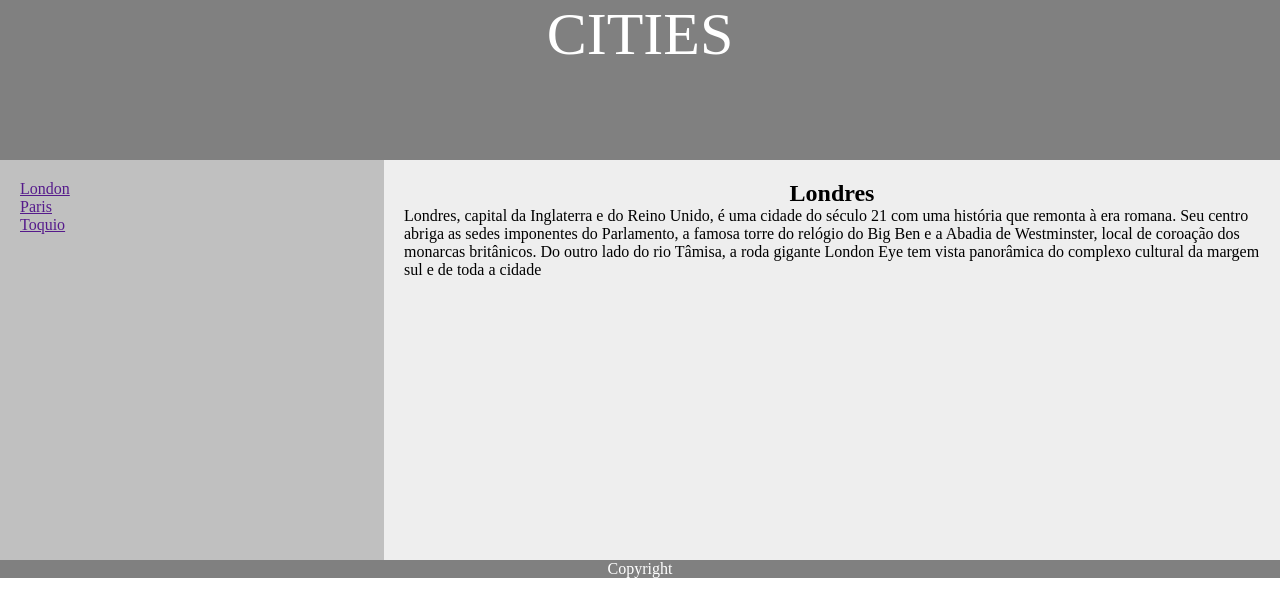
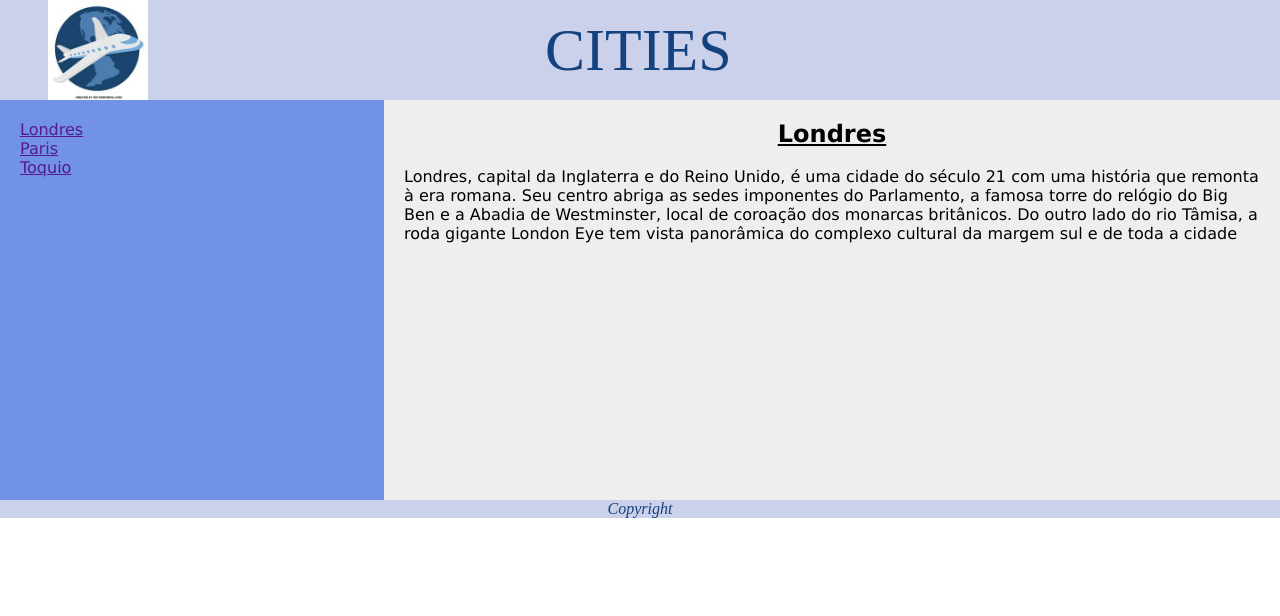
Before and after one commit to strublic/estudo-gledson, a plain HTML site: page index.html in a window 1280 px wide. Drawn offline with Linux system fonts and the light colour scheme.

Commit message:
Adicao de novos arquivos

```diff
--- a/index.html
+++ b/index.html
@@ -5,12 +5,20 @@
 </head>
 
 <body>
-<header class="cabeçalho"> CITIES </header>
+<header class="cabeçalho">
+<div class="logo">
+    <img src="logo.jpg" width="100px">
+</div>
+<div class="cidade">
+    CITIES
+</div>
+
+</header>
 <div>
 <nav class="navegador">
     <ul class="navegador-ul">
         <li>
-            <a href="">London</a href>
+            <a href="">Londres</a href>
         </li>
         <li>
             <a href="">Paris</a href>
@@ -23,7 +31,7 @@
 </div>
 <div class="container">
     <article>
-        <div class="título"><h1>Londres</h1></div>
+        <div class="título"><h1>Londres</h1></div><br>
         <div>Londres, capital da Inglaterra e do Reino Unido, é uma cidade do século 21 com uma história que remonta à era romana. Seu centro abriga as sedes imponentes do Parlamento, a famosa torre do relógio do Big Ben e a Abadia de Westminster, local de coroação dos monarcas britânicos. Do outro lado do rio Tâmisa, a roda gigante London Eye tem vista panorâmica do complexo cultural da margem sul e de toda a cidade</div>
     </article>
 </div>
--- a/style.css
+++ b/style.css
@@ -6,41 +6,60 @@ margin-top: auto;
 margin-bottom: auto;
 }
 
+
 .cabeçalho{
-    background-color: gray;
-    color:white;
-    height: 20%;
-    text-align: center;
+    background-color:rgb(204, 209, 235);
+    color:rgb(20, 66, 126);
     font-size: 60;
+    text-align:left;
+    display:flex;
 }
+
+.logo{
+    left: -100px;
+    position: relative;
+    align-items: flex;
+    padding: -20px;
+}
+
+.cidade{
+    padding-right: 400px;
+}
+
 
 .título{
     text-align: center;
+    position: relative;
+    text-decoration: underline;
 }
 
 .navegador{
-    background-color: rgb(192, 192, 192);
+    background-color: rgba(102, 137, 233, 0.87);
     width: 30%;
     float: left;
     height: 50%;
-    padding: 20px ;
+    padding: 20px;
 }
 
 .navegador-ul{
+    font-family: Verdana;
     padding: 0px;
     list-style:none;
+    color: #fff;
     }
 
 .container{
+    font-family: Verdana;
     float:left;
-    color:black;
+    color:#000;
     background-color:  rgb(238, 238, 238);
     width: 70%; height: 50%;
     padding: 20px;
 }
 
 .rodapé{
-    color: white;
-    background-color: gray;
+    color: rgb(20, 66, 126);
     text-align: center;
+    font-style: italic;
+    background-color: rgb(204, 209, 235);
 }
```
Also changed, not shown: logo.jpg (added).
